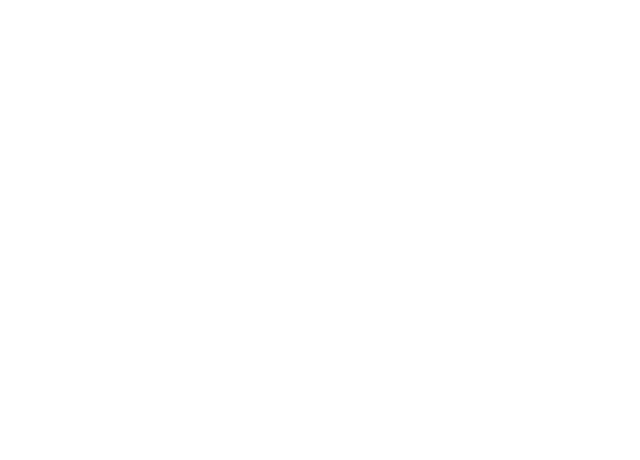
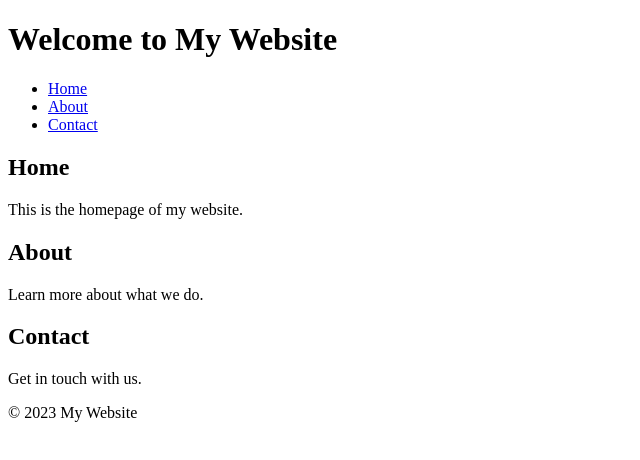
Before and after one commit to wsksoftware/Github-Test, a plain HTML site: page index.html in a window 1280 px wide. Shown: the whole page, without its empty margins (0-640 px from the left). Drawn offline with Linux system fonts and the light colour scheme.

Commit message:
Second try commit

```diff
--- a/index.html
+++ b/index.html
@@ -3,9 +3,36 @@
 <head>
     <meta charset="UTF-8">
     <meta name="viewport" content="width=device-width, initial-scale=1.0">
-    <title>Document</title>
+    <title>Homepage</title>
+    <link rel="stylesheet" href="styles.css">
 </head>
 <body>
-
+    <header>
+        <h1>Welcome to My Website</h1>
+        <nav>
+            <ul>
+                <li><a href="#home">Home</a></li>
+                <li><a href="#about">About</a></li>
+                <li><a href="#contact">Contact</a></li>
+            </ul>
+        </nav>
+    </header>
+    <main>
+        <section id="home">
+            <h2>Home</h2>
+            <p>This is the homepage of my website.</p>
+        </section>
+        <section id="about">
+            <h2>About</h2>
+            <p>Learn more about what we do.</p>
+        </section>
+        <section id="contact">
+            <h2>Contact</h2>
+            <p>Get in touch with us.</p>
+        </section>
+    </main>
+    <footer>
+        <p>&copy; 2023 My Website</p>
+    </footer>
 </body>
 </html>
```
